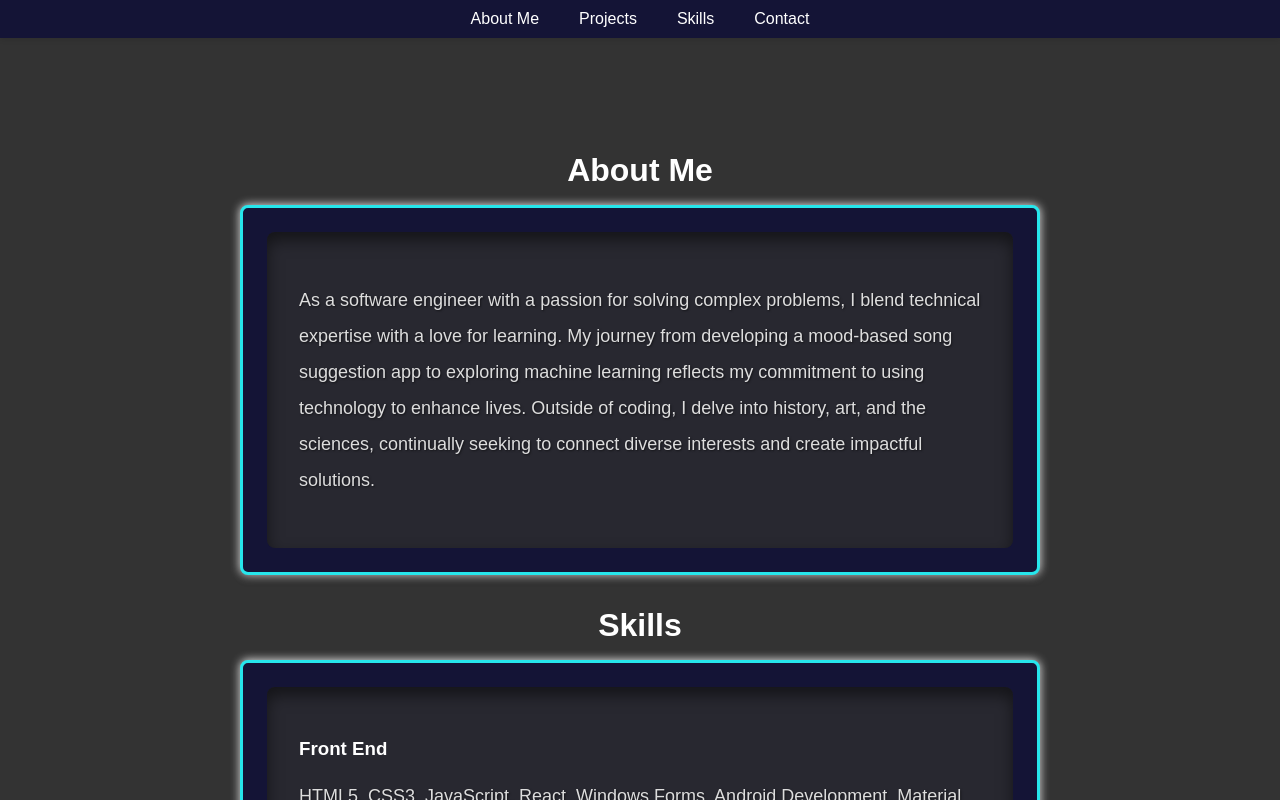
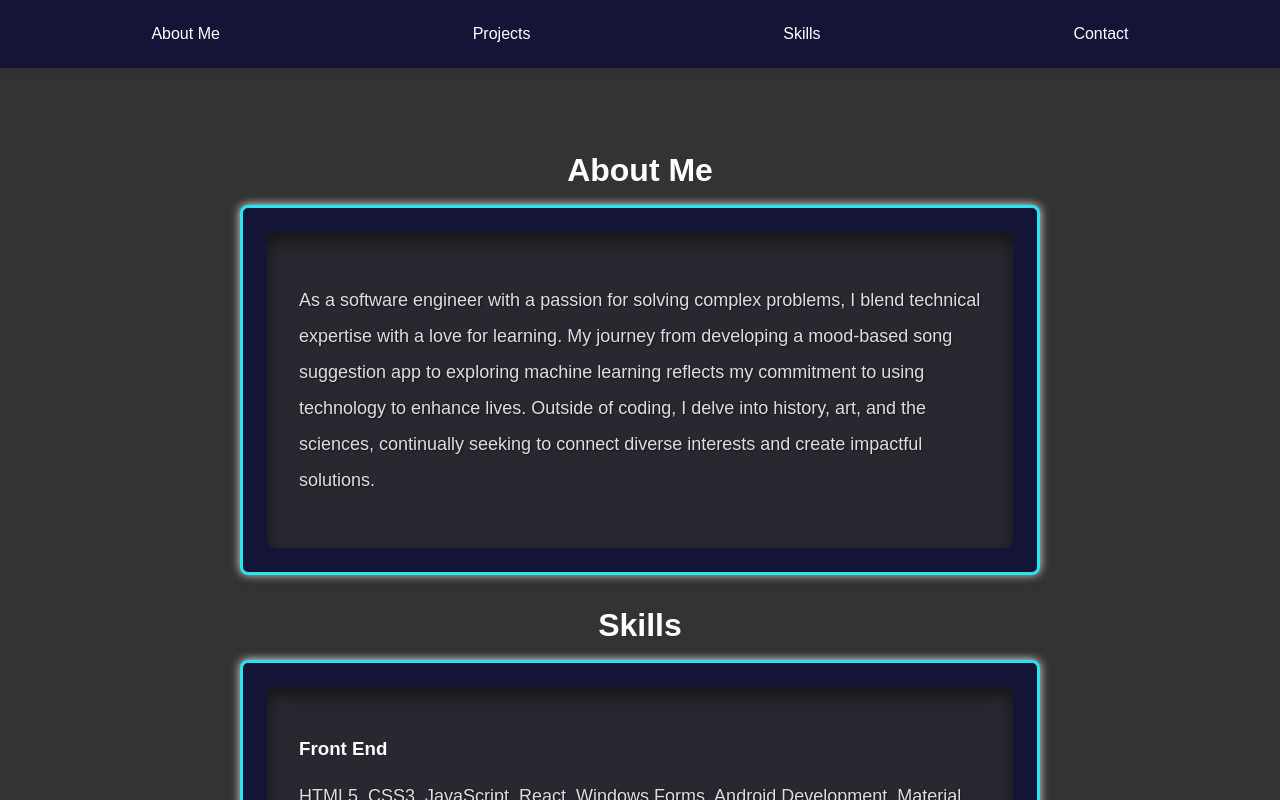
Before and after one commit to robertmorgan-se/react-amplify-portfolio, a React (Create React App) app: page / in a window 1280 px wide. Shown: the top 800 px of the page. Built offline with nearby package versions, Linux system fonts and the light colour scheme.

Commit message:
Adjusts padding in header

```diff
--- a/src/components/Header.css
+++ b/src/components/Header.css
@@ -8,7 +8,7 @@
   background-color: #141436;
   z-index: 1000;
   margin: 0;
-  padding: 10px 0; /* Padding at the top and bottom */
+  padding: 25px;
   box-shadow: 0 2px 5px rgba(0, 0, 0, 0.1); /* Shadow */
 }
 
@@ -16,7 +16,9 @@ nav ul {
   width: 100%;
   list-style: none;
   display: flex;
-  justify-content: center; /* Center the navigation items */
+  justify-content: space-around; /* Center the navigation items */
+  margin-top: 16px;
+  margin-bottom: 16px;
   margin: 0;
   padding: 0;
 }
```
